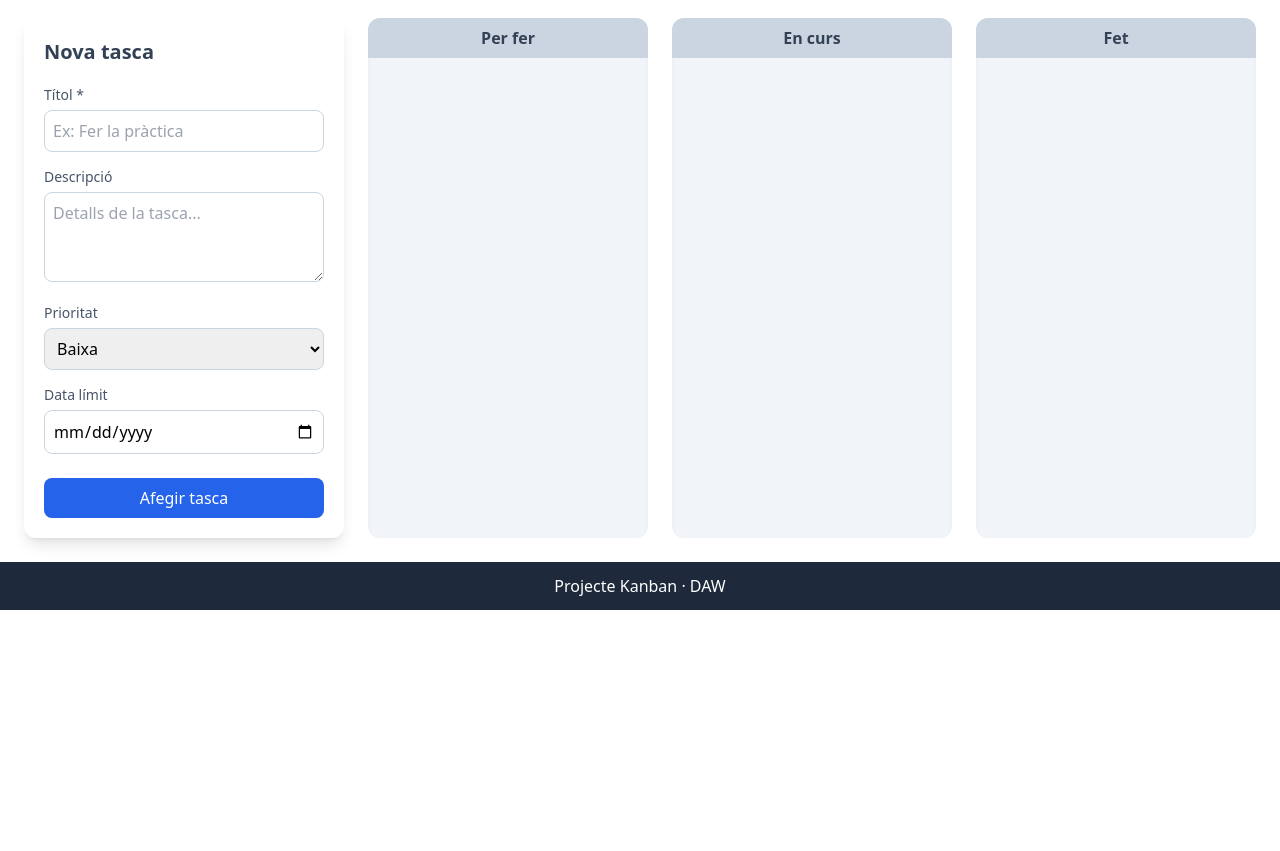
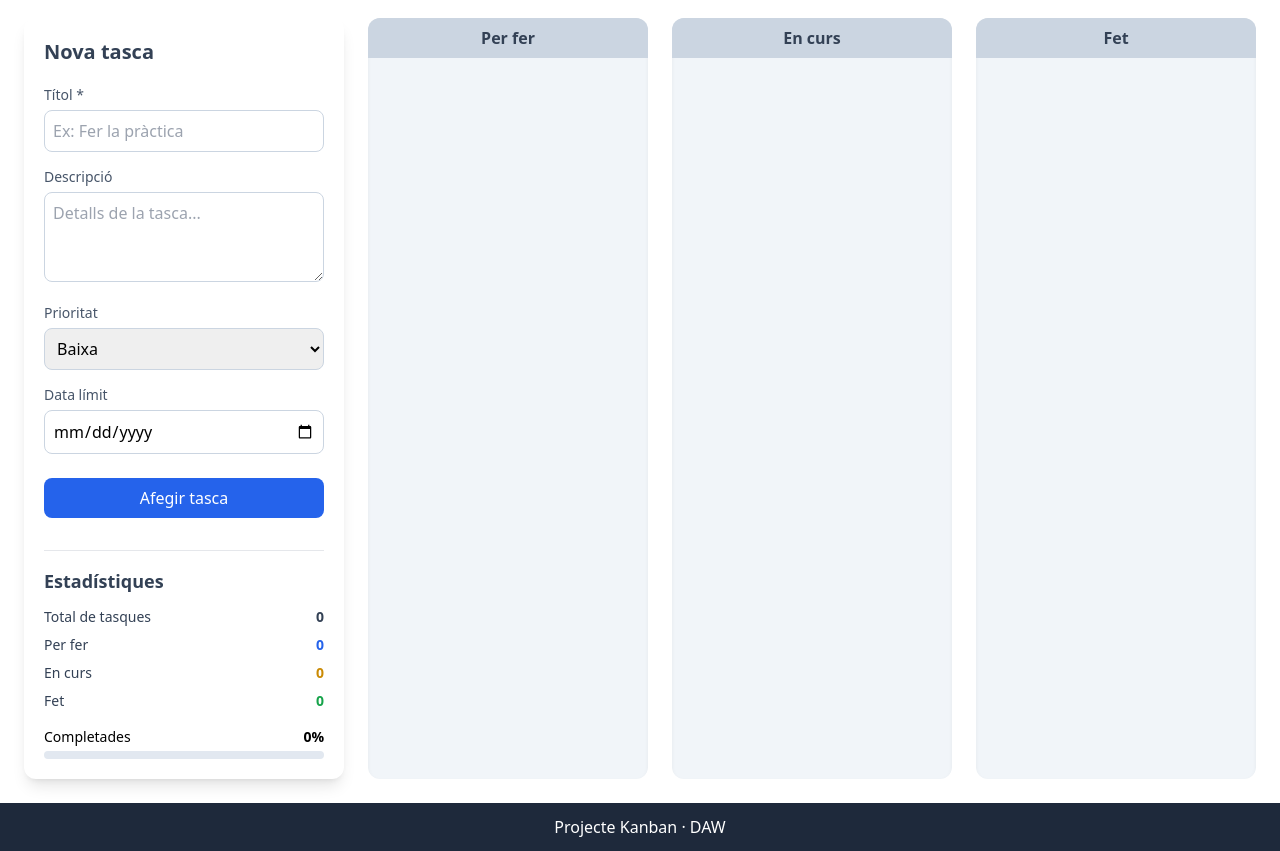
Before and after one commit to AdriMES/tasques, a plain HTML site: page index.html in a window 1280 px wide. Shown: the part 70-921 px from the top of the page. Before the commit the page ends 800 px from the top, so only its background shows below. Drawn offline with nearby package versions, Linux system fonts and the light colour scheme.

Commit message:
Afegim una secció d'estadístiques a l'aside

```diff
--- a/index.html
+++ b/index.html
@@ -62,6 +62,48 @@
                     Afegir tasca
                 </button>
             </form>
+
+            <!-- ESTADÍSTIQUES -->
+            <div class="mt-8 border-t pt-4">
+                <h2 class="text-lg font-semibold text-slate-700 mb-3">
+                    Estadístiques
+                </h2>
+
+                <div class="space-y-2 text-sm text-slate-700">
+                    <div class="flex justify-between">
+                        <span>Total de tasques</span>
+                        <span id="totalTasques" class="font-semibold">0</span>
+                    </div>
+
+                    <div class="flex justify-between">
+                        <span>Per fer</span>
+                        <span id="statsPerFer" class="font-semibold text-blue-600">0</span>
+                    </div>
+
+                    <div class="flex justify-between">
+                        <span>En curs</span>
+                        <span id="statsEnCurs" class="font-semibold text-yellow-600">0</span>
+                    </div>
+
+                    <div class="flex justify-between">
+                        <span>Fet</span>
+                        <span id="statsFet" class="font-semibold text-green-600">0</span>
+                    </div>
+                </div>
+
+                <!-- Percentatge completades -->
+                <div class="mt-4">
+                    <div class="flex justify-between text-sm mb-1">
+                        <span>Completades</span>
+                        <span id="percentatgeCompletades" class="font-semibold">0%</span>
+                    </div>
+
+                    <div class="w-full bg-slate-200 rounded-full h-2 overflow-hidden">
+                        <div id="barraCompletades" class="bg-green-500 h-full w-0 transition-all duration-300">
+                        </div>
+                    </div>
+                </div>
+            </div>
         </aside>
 
         <!-- KANBAN -->
```
